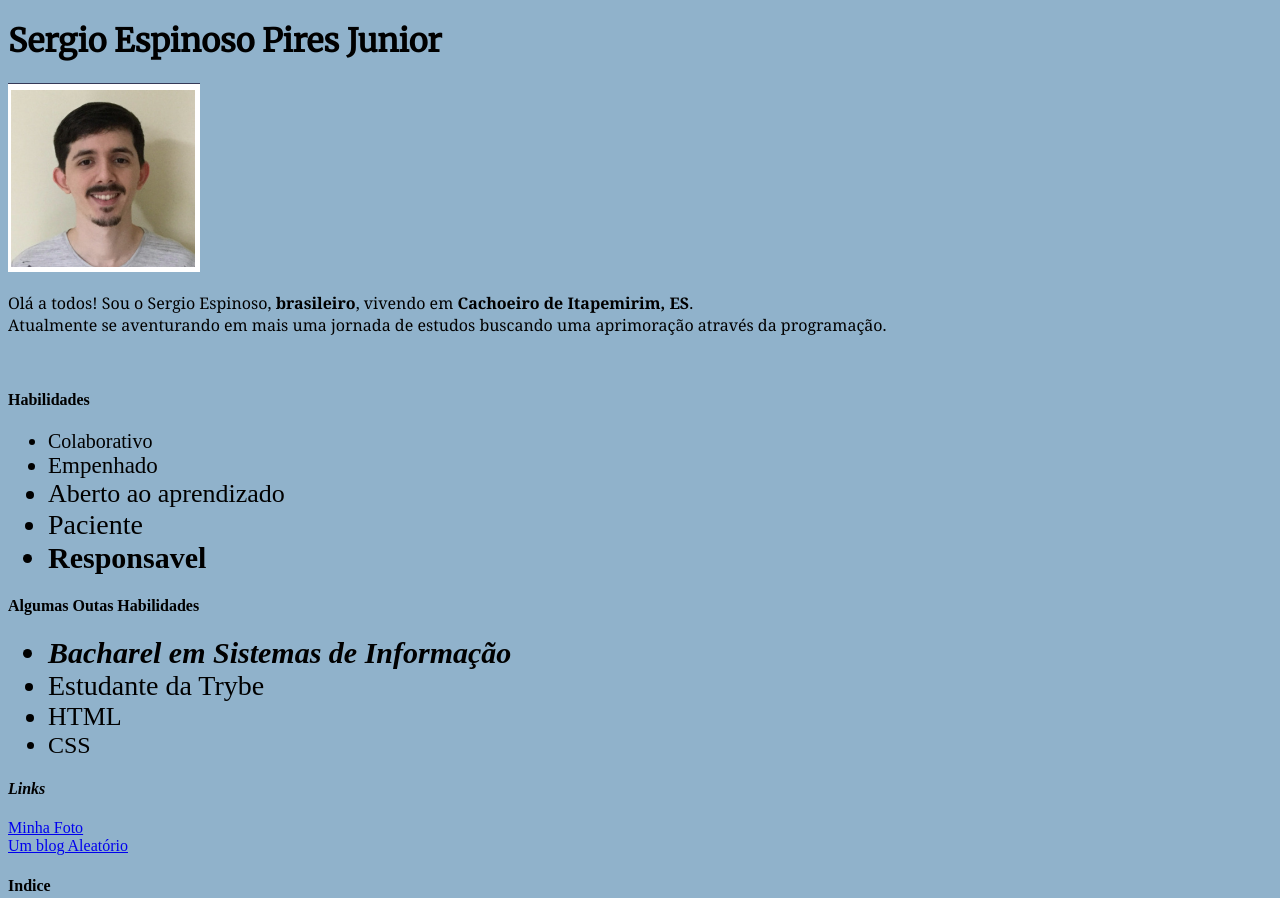
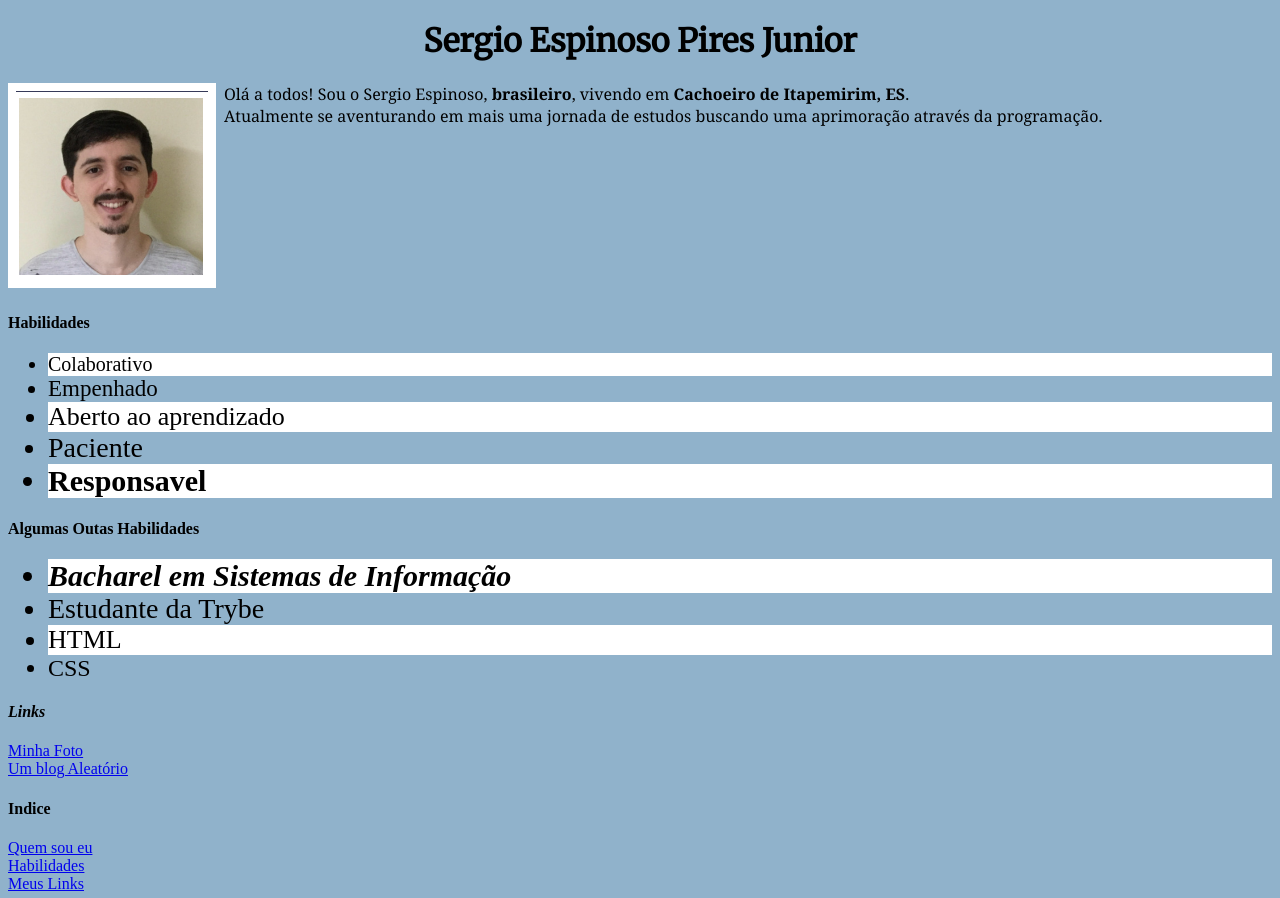
Before and after one commit to SergioEspinoso/SergioEspinoso.github.io, a plain HTML site: page index.html in a window 1280 px wide. Shown: the top 898 px of the page. Drawn offline with Linux system fonts and the light colour scheme.

Commit message:
Retirando style de index.html e passando para style.css, além de ajustes visuais requisitados

```diff
--- a/index.html
+++ b/index.html
@@ -6,57 +6,22 @@
     <meta name="viewport" content="width=device-width, initial-scale=1.0">
     <link rel="preconnect" href="https://fonts.gstatic.com">
     <link href="https://fonts.googleapis.com/css2?family=Merriweather:wght@300;400&display=swap" rel="stylesheet">
-
-    <style>
-        body {
-            background-color: #90B2CB;
-        }
-        h1 {
-            font-family: 'Merriweather', serif;
-        }
-        #descricao{
-            font-family: Georgia, serif;
-        }
-        .colaborativo{
-            font-size: 20px;
-        }
-        .empenhado{
-            font-size: 23px;
-        }
-        .aprendizado{
-            font-size: 26px;
-        }
-        .paciente{
-            font-size: 28px;
-        }
-        .responsavel{
-            font-size: 30px;
-        }
-        .bacharel{
-            font-size: 30px;
-        }
-        .estudante{
-            font-size: 28px;
-        }
-        .ht{
-            font-size: 26px;
-        }
-        .cs{
-            font-size: 24px;
-        }
-
-    </style>
-
-
-    <title>Portifólio</title>
+    <link rel="stylesheet" href="style.css">
+     <title>Portifólio</title>
 </head>
 <body>
-    <h1>Sergio Espinoso Pires Junior</h1>
+    <div>
+        <h1>Sergio Espinoso Pires Junior</h1>
+    <div class="photo-box">
+        <img id="foto" src="Foto-Sergio.png" alt="Foto de Sergio Espinoso sorrindo">
 
-    <img id="Foto" src="Foto-Sergio.png" alt="Foto de Sergio Espinoso sorrindo">
+        <p id="descricao">Olá a todos! Sou o Sergio Espinoso, <strong>brasileiro</strong>, vivendo em <strong>Cachoeiro de Itapemirim, ES</strong>.<br>
+        Atualmente se aventurando em mais uma jornada de estudos buscando uma aprimoração através da programação.</p><br>
 
-    <p id="descricao">Olá a todos! Sou o Sergio Espinoso, <strong>brasileiro</strong>, vivendo em <strong>Cachoeiro de Itapemirim, ES</strong>.<br>
-        Atualmente se aventurando em mais uma jornada de estudos buscando uma aprimoração através da programação.</p><br>
+    </div>
+
+    </div>
+
 
     <h4 id="skills">Habilidades </h4>
     <ul>
--- a/style.css
+++ b/style.css
@@ -0,0 +1,50 @@
+body {
+    background-color: #90B2CB;
+}
+h1 {
+    font-family: 'Merriweather', serif;
+    text-align: center;
+}
+#descricao{
+    font-family: Georgia, serif;
+}
+#foto {
+    float: left;
+    padding: 0.5em;
+    background-color: white;
+    margin-right: 0.5em;
+}
+ul li:nth-child(odd){
+    background-color: white;
+}
+.photo-box{
+    height: 210px;
+
+}
+.colaborativo{
+    font-size: 20px;
+}
+.empenhado{
+    font-size: 23px;
+}
+.aprendizado{
+    font-size: 26px;
+}
+.paciente{
+    font-size: 28px;
+}
+.responsavel{
+    font-size: 30px;
+}
+.bacharel{
+    font-size: 30px;
+}
+.estudante{
+    font-size: 28px;
+}
+.ht{
+    font-size: 26px;
+}
+.cs{
+    font-size: 24px;
+}
```
